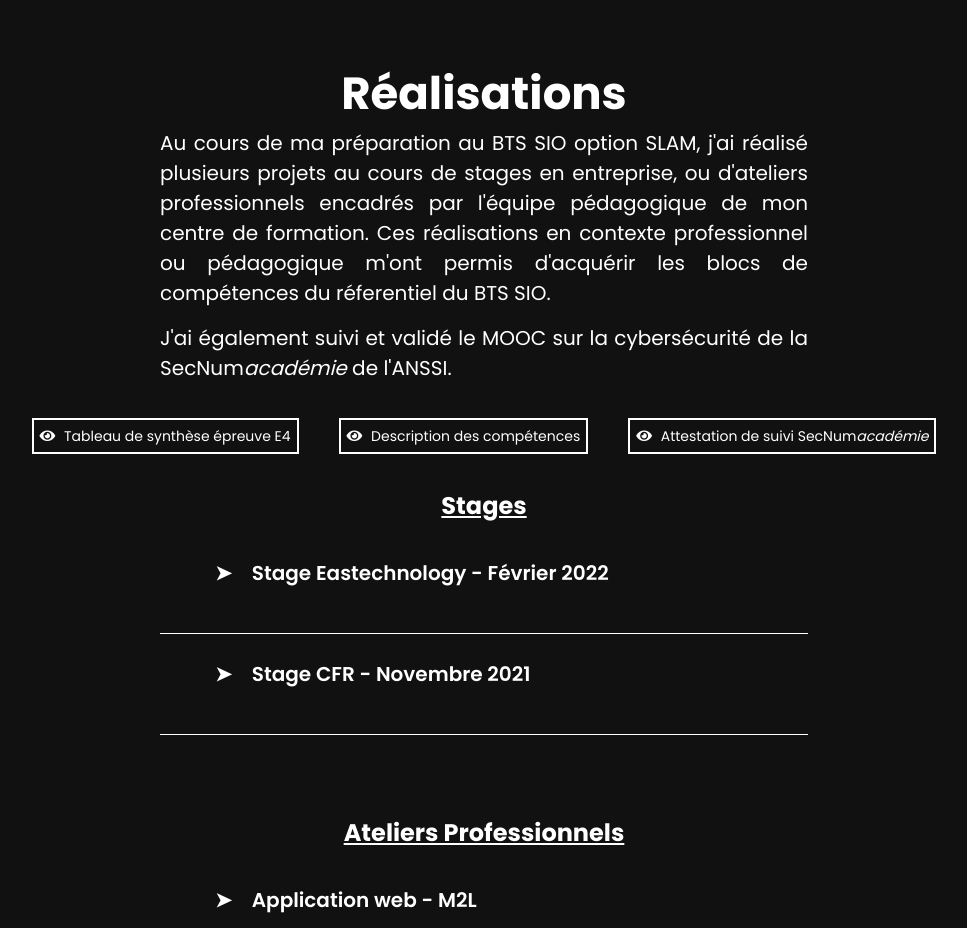
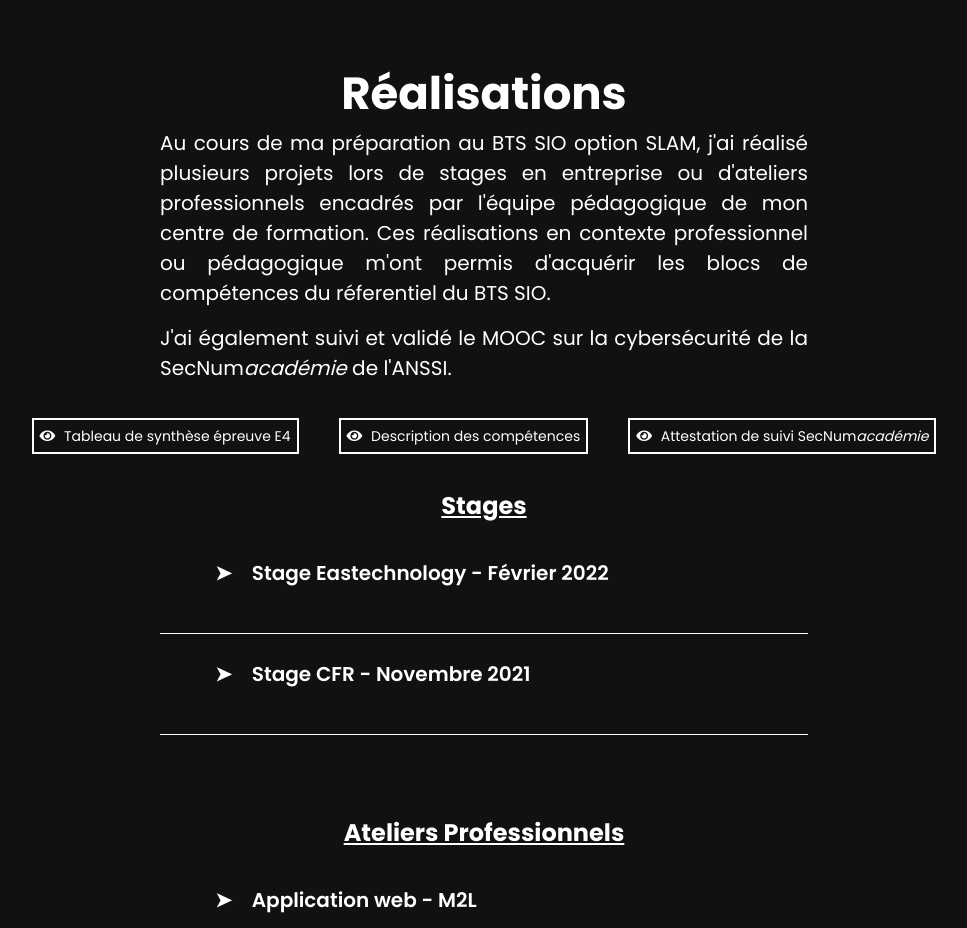
Before and after one commit to BSevault/portfolio, a plain HTML site: page index.html in a window 1280 px wide. Shown: the part 5140-6068 px from the top of the page, without its empty margins (156-1123 px from the left). Drawn offline with Linux system fonts and the light colour scheme.

Commit message:
✏️ typo

```diff
--- a/index.html
+++ b/index.html
@@ -275,7 +275,7 @@
                 <h2>Réalisations</h2>
                 <div class="contentBx">
                     <p>
-                        Au cours de ma préparation au BTS SIO option SLAM, j'ai réalisé plusieurs projets au cours de stages en entreprise, ou d'ateliers professionnels encadrés par l'équipe pédagogique de mon centre de formation. Ces réalisations en contexte professionnel ou pédagogique m'ont permis d'acquérir les blocs de compétences du réferentiel du BTS SIO.
+                        Au cours de ma préparation au BTS SIO option SLAM, j'ai réalisé plusieurs projets lors de stages en entreprise ou d'ateliers professionnels encadrés par l'équipe pédagogique de mon centre de formation. Ces réalisations en contexte professionnel ou pédagogique m'ont permis d'acquérir les blocs de compétences du réferentiel du BTS SIO.
                     </p>
                     <p>J'ai également suivi et validé le MOOC sur la cybersécurité de la SecNum<em>académie</em> de l'ANSSI. </p>
                 </div>
```
